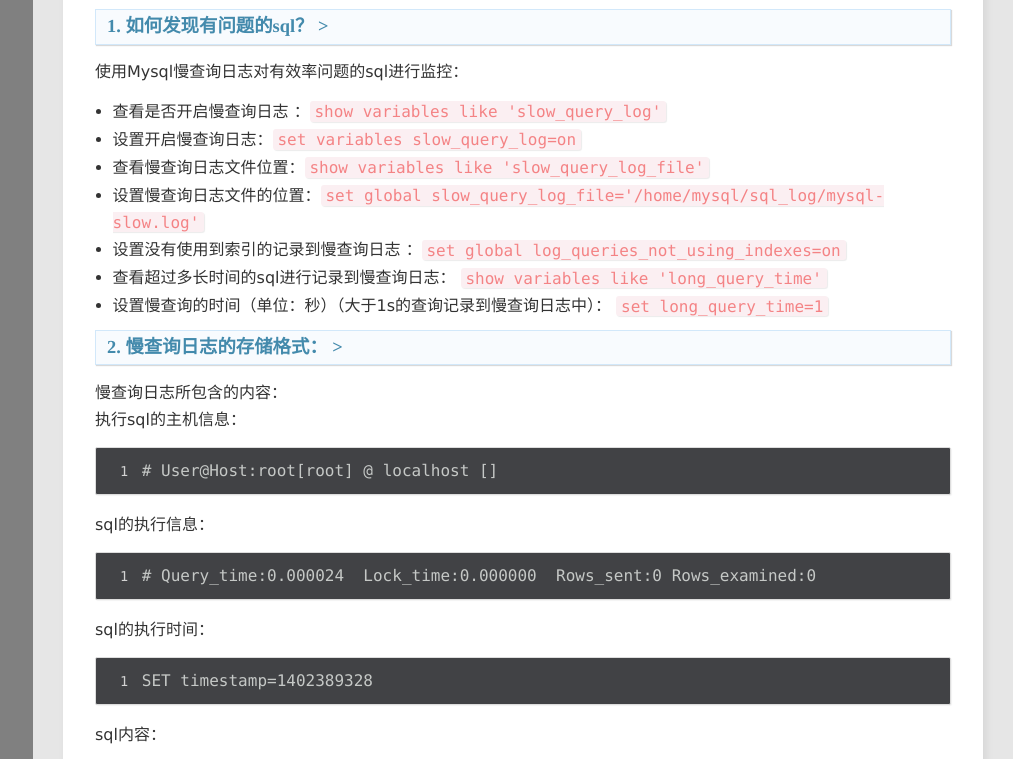
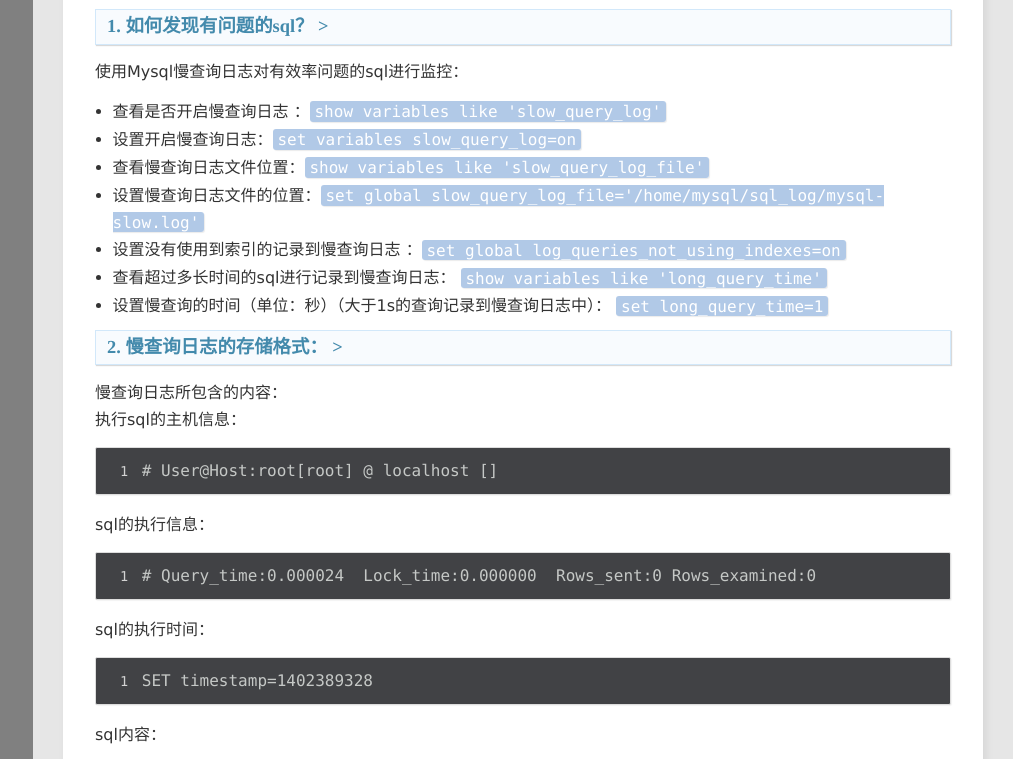
Before and after one commit to xiaohuihui123456/xiaohuihui123456.github.io, a plain HTML site: page 2018/09/28/mysql性能优化/index.html in a window 1280 px wide. Shown: the part 1203-1962 px from the top of the page, without its empty margins (267-1280 px from the left). Drawn offline with nearby package versions, Linux system fonts and the light colour scheme; some packages are replaced by stand-ins of ours; a script that the page names is missing.

Commit message:
Site updated: 2018-09-28 23:31:22

```diff
--- a/css/style.css
+++ b/css/style.css
@@ -2243,11 +2243,10 @@ aside.comment-bar:active {
   border-radius: 3px;
   -webkit-box-shadow: 1px 1px 1px rgba(0,0,0,0.08);
   box-shadow: 1px 1px 1px rgba(0,0,0,0.08);
-  var: 2;
+  var: 4;
   color: #fff;
   background: rgba(153,204,153,0.7);
-  color: #f48385;
-  background: rgba(199,38,79,0.07);
+  background: rgba(136,172,219,0.65);
 }
 pre .comment,
 pre .title {
```
